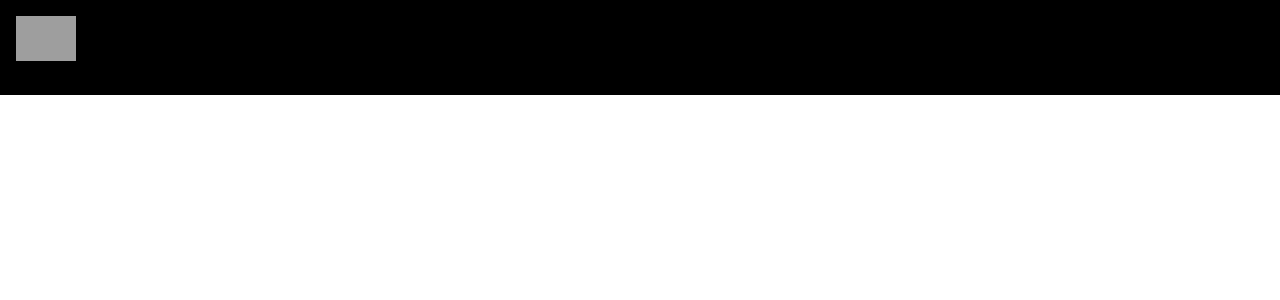
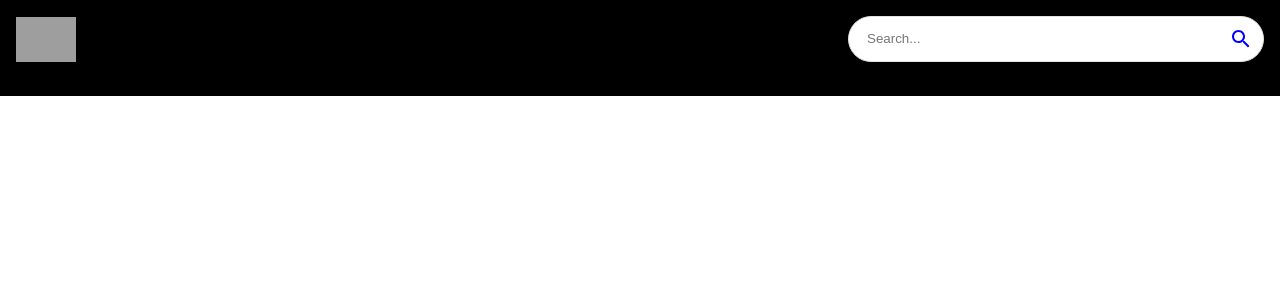
Before and after one commit to RealOtakuBoi/teratube, a React (Create React App) app: page / in a window 1280 px wide. Shown: the top 300 px of the page. Built offline with nearby package versions, Linux system fonts and the light colour scheme; grey boxes are pictures that could not be loaded.

Commit message:
Navbar Somewhat done

```diff
--- a/src/Components/SearchBar.jsx
+++ b/src/Components/SearchBar.jsx
@@ -1,8 +1,33 @@
 import React from 'react'
+import { useState } from 'react'
+import { useNavigate } from 'react-router-dom'
+import { Paper, IconButton } from '@mui/material'
+import { Search } from '@mui/icons-material'
 
 const SearchBar = () => {
   return (
-    <div>SearchBar</div>
+    <Paper
+    component='form'
+    onSubmit={() => {}}
+    sx={{
+        borderRadius: 30,
+        border: '1px solid #e3e3e3',
+        pl: 2,
+        boxShadow: 'none',
+        mr: {sm: 'none'}
+
+    }}
+    >
+        <input
+        className='search-bar'
+        placeholder='Search...'
+        value=''
+        onChange={() => {}}
+        />
+        <IconButton type='submit' sx={{p:'10px' , color: 'blue'}}>
+            <Search />
+        </IconButton>
+    </Paper>
   )
 }
 
```
